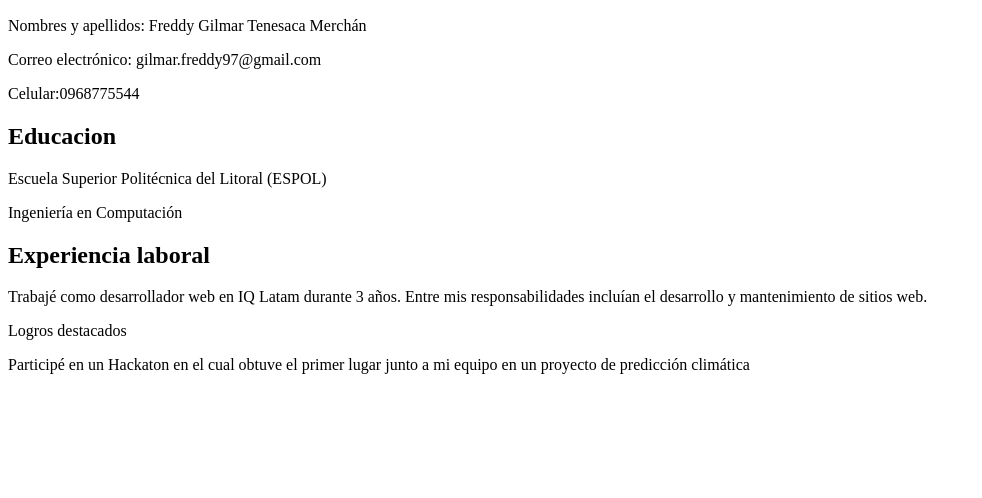
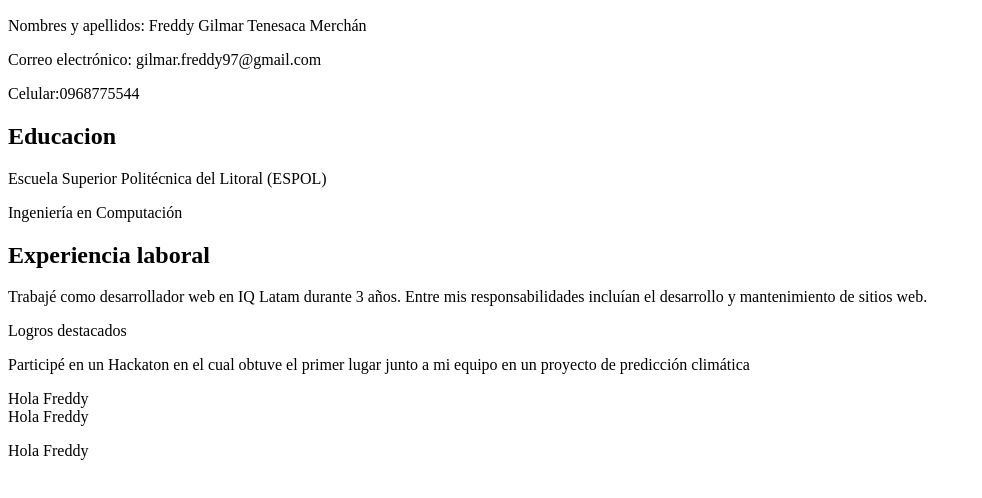
Before and after one commit to fredtenesaca/curriculum, a plain HTML site: page index.html in a window 1280 px wide. Shown: the part 110-608 px from the top of the page, without its empty margins (0-982 px from the left). Drawn offline with Linux system fonts and the light colour scheme.

Commit message:
Update index.html

```diff
--- a/index.html
+++ b/index.html
@@ -36,6 +36,10 @@
 
       <p>Participé en un Hackaton en el cual obtuve el primer lugar junto a mi equipo en un proyecto de predicción climática </p>
 
+
+      <div>Hola Freddy</div>
+      <span>Hola Freddy</span>
+      <p>Hola Freddy<p>
     </body>
 
     </html>
```
